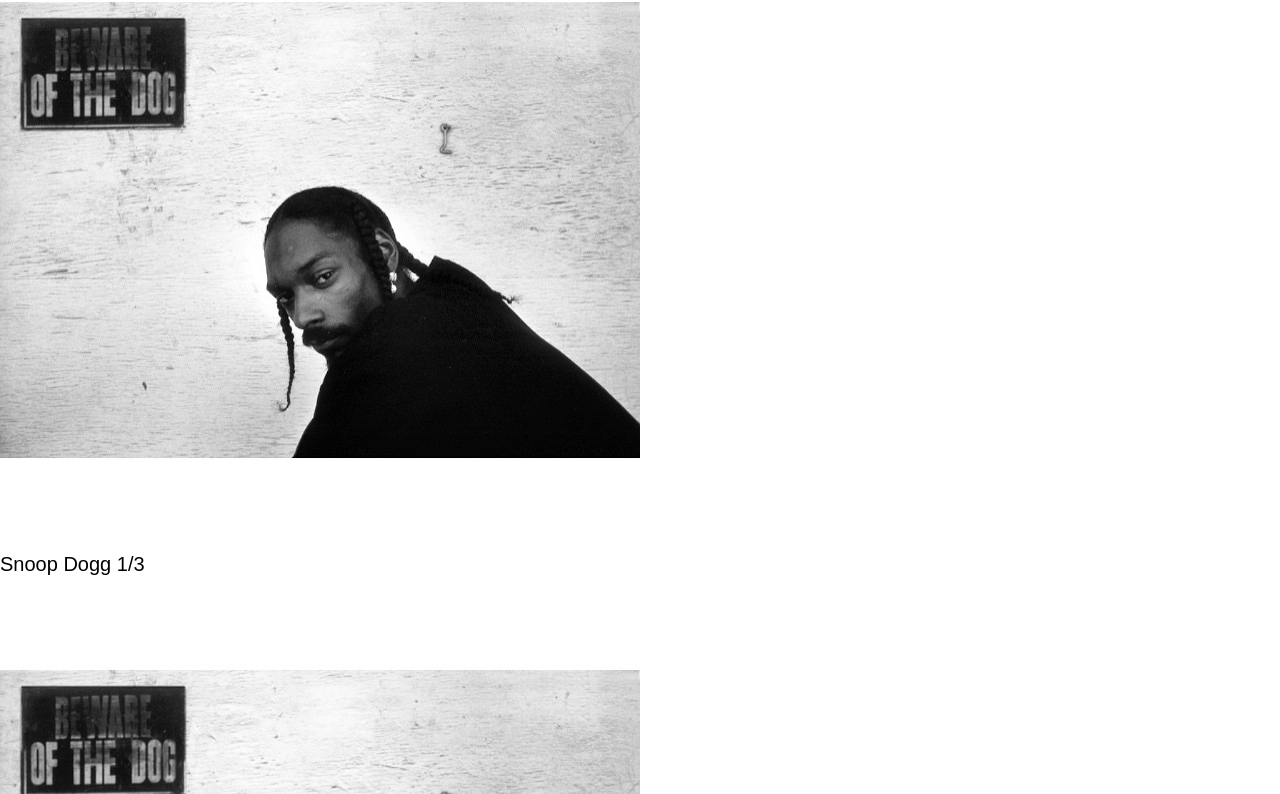
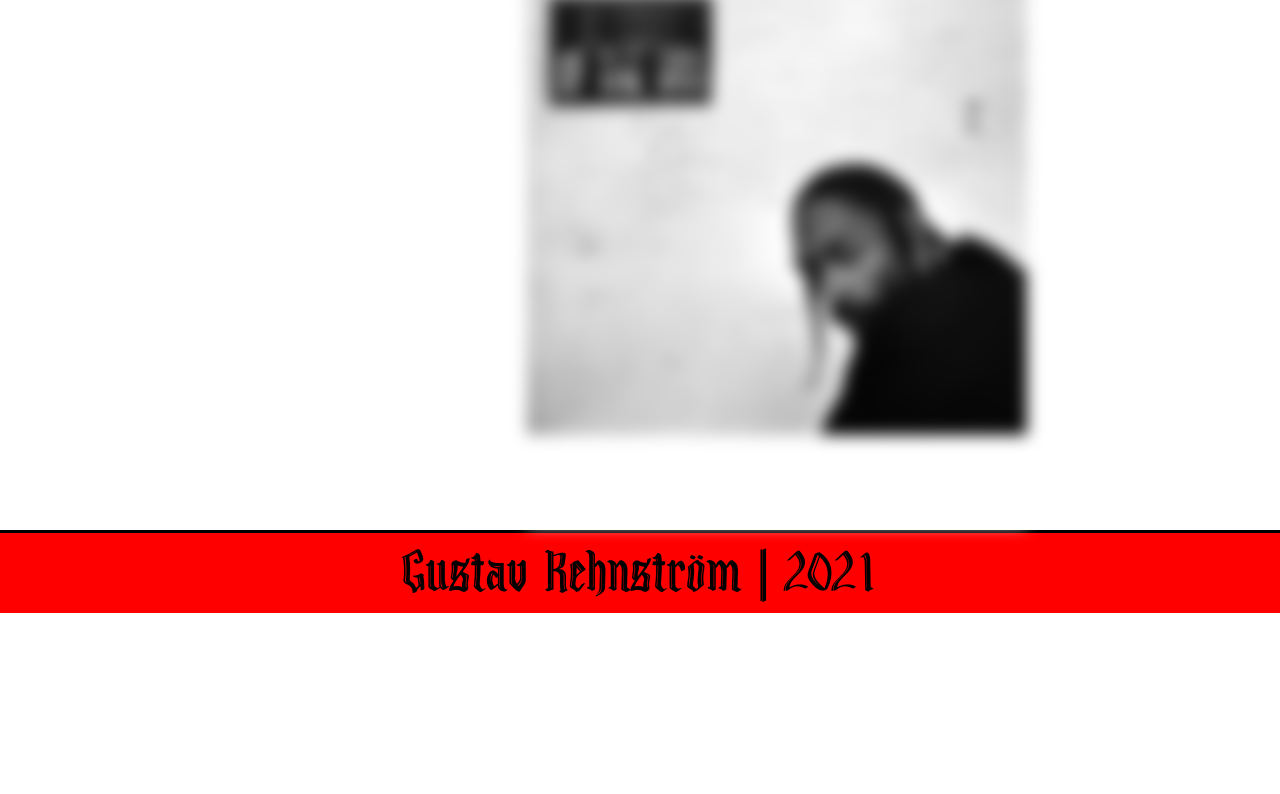
Before and after one commit to gustavrehnstrom/K4, a plain HTML site: page photogallery.html in a window 1280 px wide. Shown: the part 193-987 px from the top of the page. After the commit the page ends 806 px from the top, so only its background shows below. Drawn offline with Linux system fonts and the light colour scheme.

Commit message:
slideshow med hjälp av css

```diff
--- a/photogallery.html
+++ b/photogallery.html
@@ -24,26 +24,19 @@
             </div>
         </header>
 
-        <main>
-            <div class="slideshow"><p>Fotogalleri</p>
-                <div class="my-slides">
-                    <img src="snoop.jpg" alt="bild på snoop dogg" width="50%">
-                    <div class="slides-text">Snoop Dogg 1/3</div>
+        <main class="photogallery">
+            <div class="Text">Fotogalleri</div>
+            <div class="slider blurry">
+                <div class="slide" id="slide-1">
+                    <img src="snoop.jpg" alt="bild på snoop dogg">
                 </div>
-
-                <div class="my-slides">
-                    <img src="snoop.jpg" alt="bild på snoop dogg" width="50%">
-                    <div class="slides-text">Snoop Dogg 2/3</div>
+                <div class="slide" id="slide-2">
+                    <img src="snoop.jpg" alt="bild på snoop dogg">
                 </div>
-
-                <div class="my-slides">
-                    <img src="snoop.jpg" alt="bild på snoop dogg" width="50%">
-                    <div class="slides-text">Snoop Dogg 2/3</div>
+                <div class="slide" id="slide-3">
+                    <img src="snoop.jpg" alt="bild på snoop dogg">
                 </div>
-
-                <a class="next" onclick=""><p>Next</p></a>
-                <a class="previous" onclick=""><p>Previous</p></a>
-            </div>
+              </div>
         </main>
 
         <footer>
--- a/style.css
+++ b/style.css
@@ -106,12 +106,35 @@
   }
 }
 
-.slideshow p {
-  font-size: 20px;
-  font-family: Arial, Helvetica, sans-serif;
+.slider {
+  width: 500px;
+  height: 80%;
+  display: flex;
+  overflow-x: auto;
+  -webkit-overflow-scrolling: touch;
+  scroll-snap-type: both;
 }
 
-.slides-text {
-  font-size: 20px;
-  font-family: Arial, Helvetica, sans-serif;
+.blurry {
+  filter: blur(8px);
 }
+
+.blurry:hover {
+  filter: blur(0px);
+  transition: 0.5s ease;
+}
+
+.slide {
+  width: 100%;
+  flex-shrink: 0;
+  height: 100%;
+}
+
+.photogallery {
+  display: flex;
+  justify-content: center;
+}
+
+.Text {
+  font-size: 100px;
+}
```
